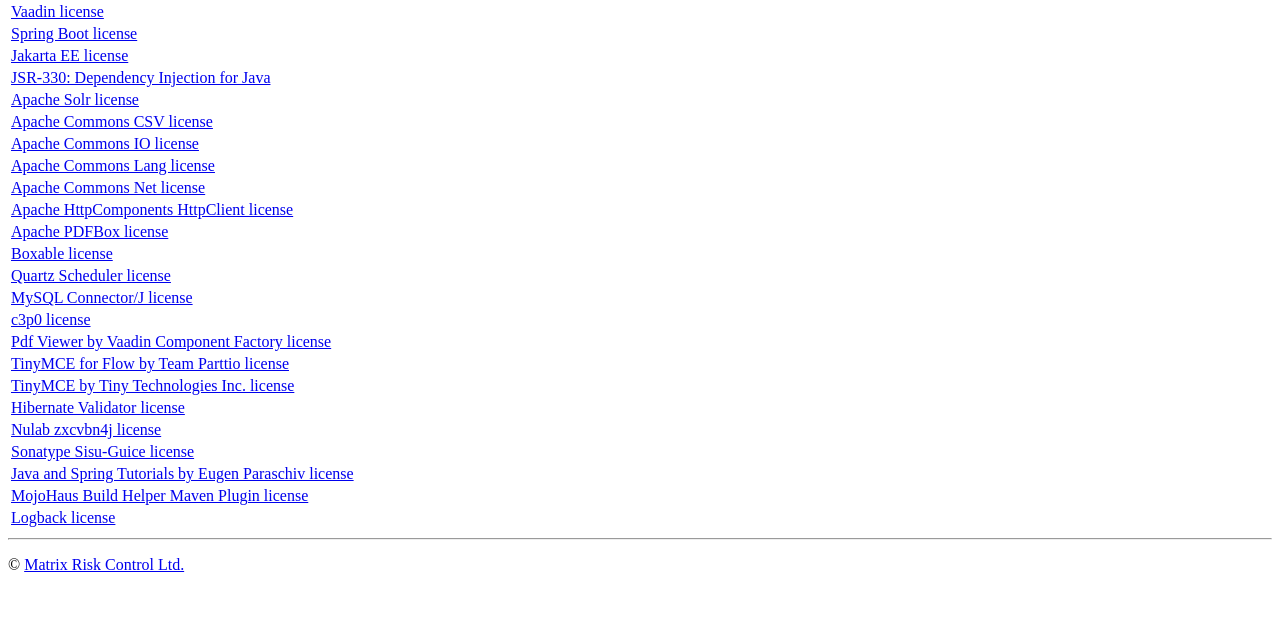
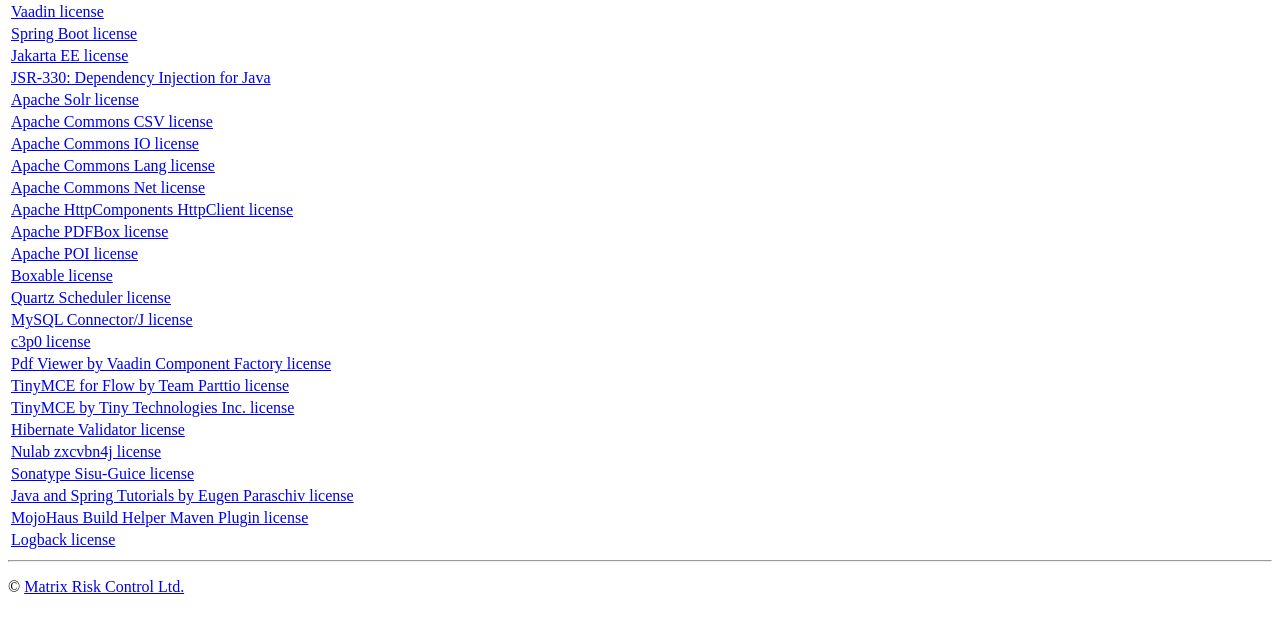
Before and after one commit to matrix-risk/matrix-risk.github.io, a plain HTML site: page license.html in a window 1280 px wide. Shown: the part 66-696 px from the top of the page. Drawn offline with Linux system fonts and the light colour scheme.

Commit message:
XION_ORLEN-473 Workflow for Directive 013
Added references to Apache POI.

```diff
--- a/license.html
+++ b/license.html
@@ -41,6 +41,9 @@
         </tr>
         <tr>
             <td><a href="https://raw.githubusercontent.com/apache/pdfbox/trunk/LICENSE.txt">Apache PDFBox license</a></td>
+        </tr>
+        <tr>
+            <td><a href="https://raw.githubusercontent.com/apache/poi/refs/heads/trunk/legal/LICENSE">Apache POI license</a></td>
         </tr>
         <tr>
             <td><a href="https://raw.githubusercontent.com/dhorions/boxable/master/COPYING">Boxable license</a></td>
```
